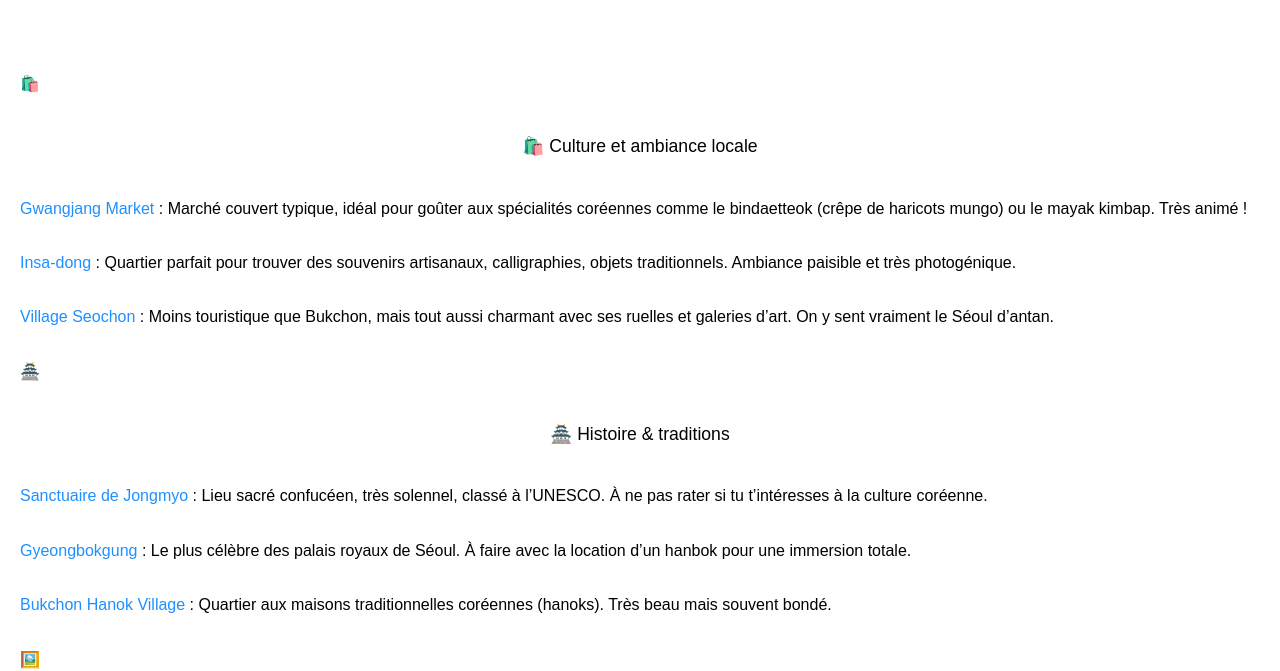
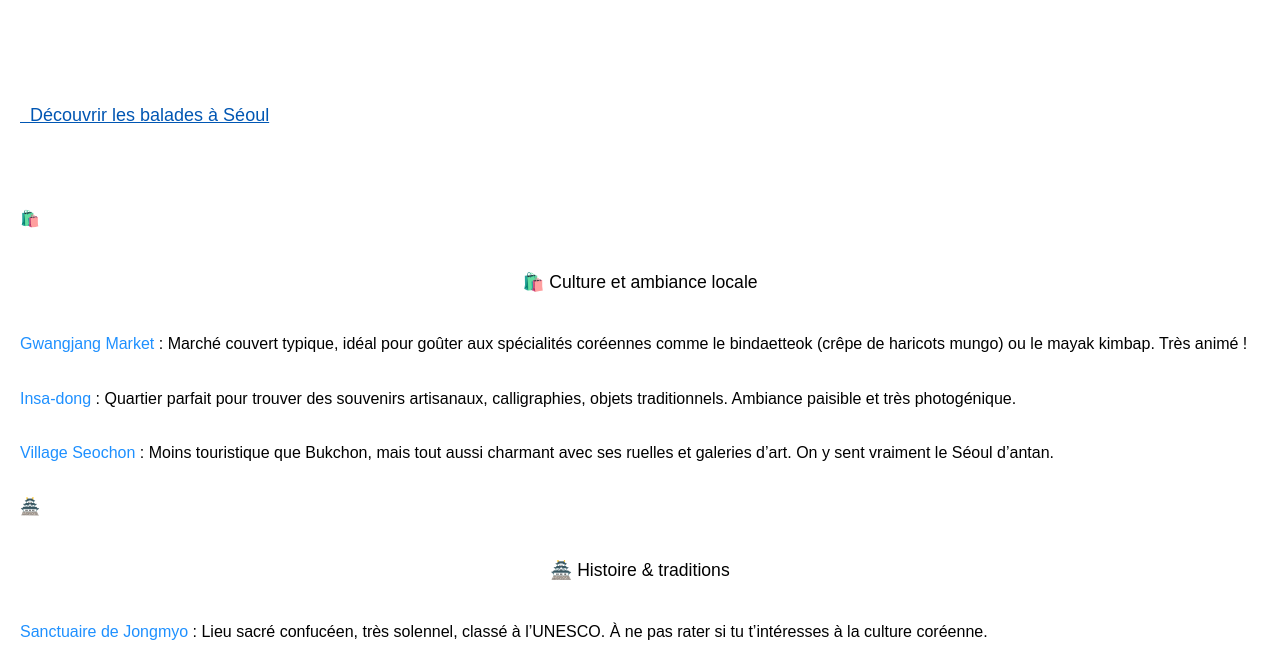
Before and after one commit to Romuald-Daniel-65/Voyage-coree, a plain HTML site: page index.html in a window 1280 px wide. Shown: the part 129-800 px from the top of the page. Drawn offline with Linux system fonts and the light colour scheme.

Commit message:
Update index.html

```diff
--- a/index.html
+++ b/index.html
@@ -32,6 +32,10 @@
 </head>
 <body>
 <h1 style="text-align: center; font-weight: bold;">SEOUL</h1>
+
+<a href="https://english.visitseoul.net/walking-tour?curPage=1" target="_blank" style="display:block; margin-bottom:20px; font-size:18px; color:#0056b3; text-decoration:underline;">
+  Découvrir les balades à Séoul
+</a>
 
 🛍️ <div style="text-align: center; font-size: 1.1em; margin-top: 2em;">🛍️ Culture et ambiance locale</div>
 <a href="https://www.google.com/maps/search/?api=1&amp;query=Gwangjang%20Market" target="_blank">Gwangjang Market</a> : Marché couvert typique, idéal pour goûter aux spécialités coréennes comme le bindaetteok (crêpe de haricots mungo) ou le mayak kimbap. Très animé !
```
